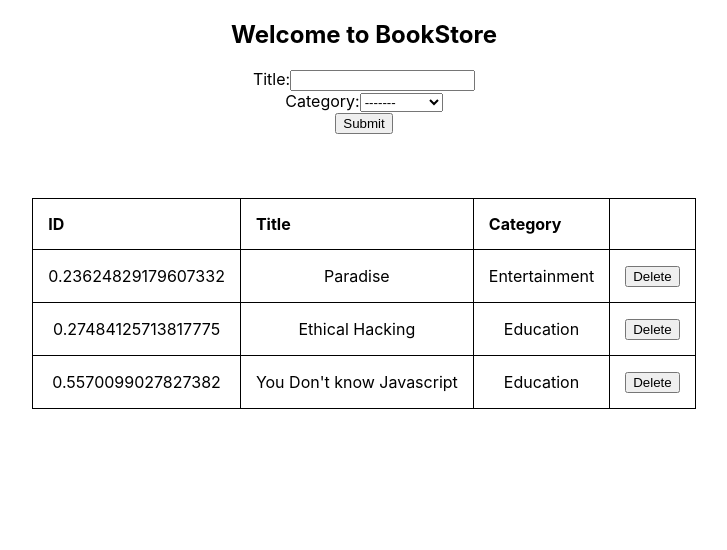
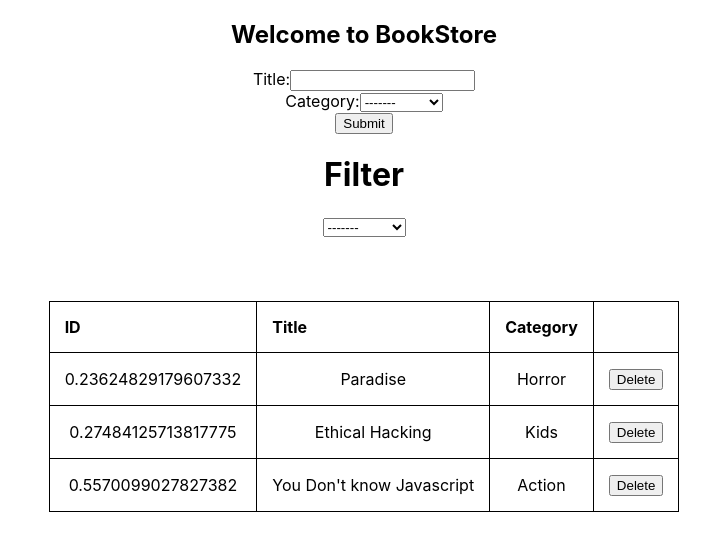
Before and after one commit to wathigo/Bookstore, a React (Create React App) app: page / in a window 1280 px wide. Shown: the top 550 px of the page, without its empty margins (276-1003 px from the left). Built offline with nearby package versions, Linux system fonts and the light colour scheme.

Commit message:
Worked on handlefilterChange

```diff
--- a/src/components/BookList.js
+++ b/src/components/BookList.js
@@ -8,21 +8,59 @@ import React from 'react';
 import { connect } from 'react-redux';
 import PropTypes from 'prop-types';
 import Book from './Book';
+import CategoryFilter from './CategoryFilter';
+import Actions from '../actions';
 
 
 const mapStateToProps = function (state) {
   return {
     bookStore: state.bookestore,
+    filter: state.filter,
   };
 };
 
+const mapDispatchToProps = function (dispatch) {
+  return {
+    filterBooks: (filter) => {
+      console.log("Dispatching...")
+      dispatch(Actions.changeFilter(filter));
+    },
+  };
+};
 
 class BookList extends React.Component {
+  constructor(props) {
+    super(props);
+    this.state = {
+      book: this.booksAll('All'),
+    };
+
+    this.handleFilterChange = this.handleFilterChange.bind(this);
+    this.booksAll = this.booksAll.bind(this);
+
+  };
+
+  booksAll(filter) {
+    console.log(this.props.filter, 'beggining');
+    if (filter === 'All') {
+      console.log(" filter all")
+      return this.props.bookStore.map((item) => <Book book={item} key={item.id} />);
+    }
+    const sBooks = this.props.bookStore.filter((item) => item.category === this.props.filter);
+    console.log("FILTERING....", sBooks)
+    return sBooks.map((item) => <Book book={item} key={item.id} />);
+  }
+
+  handleFilterChange(event) {
+    event.preventDefault();
+    this.props.filterBooks(event.target.value);
+    this.setState({ book: this.booksAll(event.target.value) });
+  }
+
   render() {
-    const booksAll = this.props.bookStore.map(item => <Book book={item} key={item.id} />);
-
     return (
       <div className="BookList">
+        <CategoryFilter handleFilterChange={this.handleFilterChange} />
         <table className="BooksTable">
           <thead>
             <tr>
@@ -32,7 +70,7 @@ class BookList extends React.Component {
             </tr>
           </thead>
           <tbody>
-            {booksAll}
+            {this.state.book}
           </tbody>
         </table>
       </div>
@@ -42,10 +80,12 @@ class BookList extends React.Component {
 
 BookList.propTypes = {
   bookStore: PropTypes.array,
+  filterBooks: PropTypes.func.isRequired,
+  filter: PropTypes.string.isRequired,
 };
 
 BookList.defaultProps = {
   bookStore: {},
 };
 
-export default connect(mapStateToProps)(BookList);
+export default connect(mapStateToProps, mapDispatchToProps)(BookList);
--- a/src/components/CategoryFilter.js
+++ b/src/components/CategoryFilter.js
@@ -1,4 +1,13 @@
-import { React } from 'react';
+import React from 'react';
+import { connect } from 'react-redux';
+
+
+const mapStateToProps = function (state) {
+  return {
+    bookStore: state.bookestore,
+    filter: state.filter,
+  };
+};
 
 const CATEGORIES = ['-------', 'All', 'Action', 'Biography', 'History', 'Horror', 'Kids', 'Learning', 'Sci-fi'];
 
@@ -6,9 +15,14 @@ class CategoryFilter extends React.Component {
   render() {
     const options = CATEGORIES.map(category => <option>{category}</option>)
     return (
-      <select>
+      <div className="categoryfilter">
+      <h1>Filter</h1>
+      <select onChange={this.props.handleFilterChange}>
         {options}
       </select>
+      </div>
     )
   }
 }
+
+export default connect(mapStateToProps)(CategoryFilter);
--- a/src/index.js
+++ b/src/index.js
@@ -14,9 +14,9 @@ const createBook = (title, category) => ({
   category,
 });
 
-const book1 = createBook('Paradise', 'Entertainment');
-const book2 = createBook('Ethical Hacking', 'Education');
-const book3 = createBook("You Don't know Javascript", 'Education');
+const book1 = createBook('Paradise', 'Horror');
+const book2 = createBook('Ethical Hacking', 'Kids');
+const book3 = createBook("You Don't know Javascript", 'Action');
 
 const books = [book1, book2, book3];
 
```
